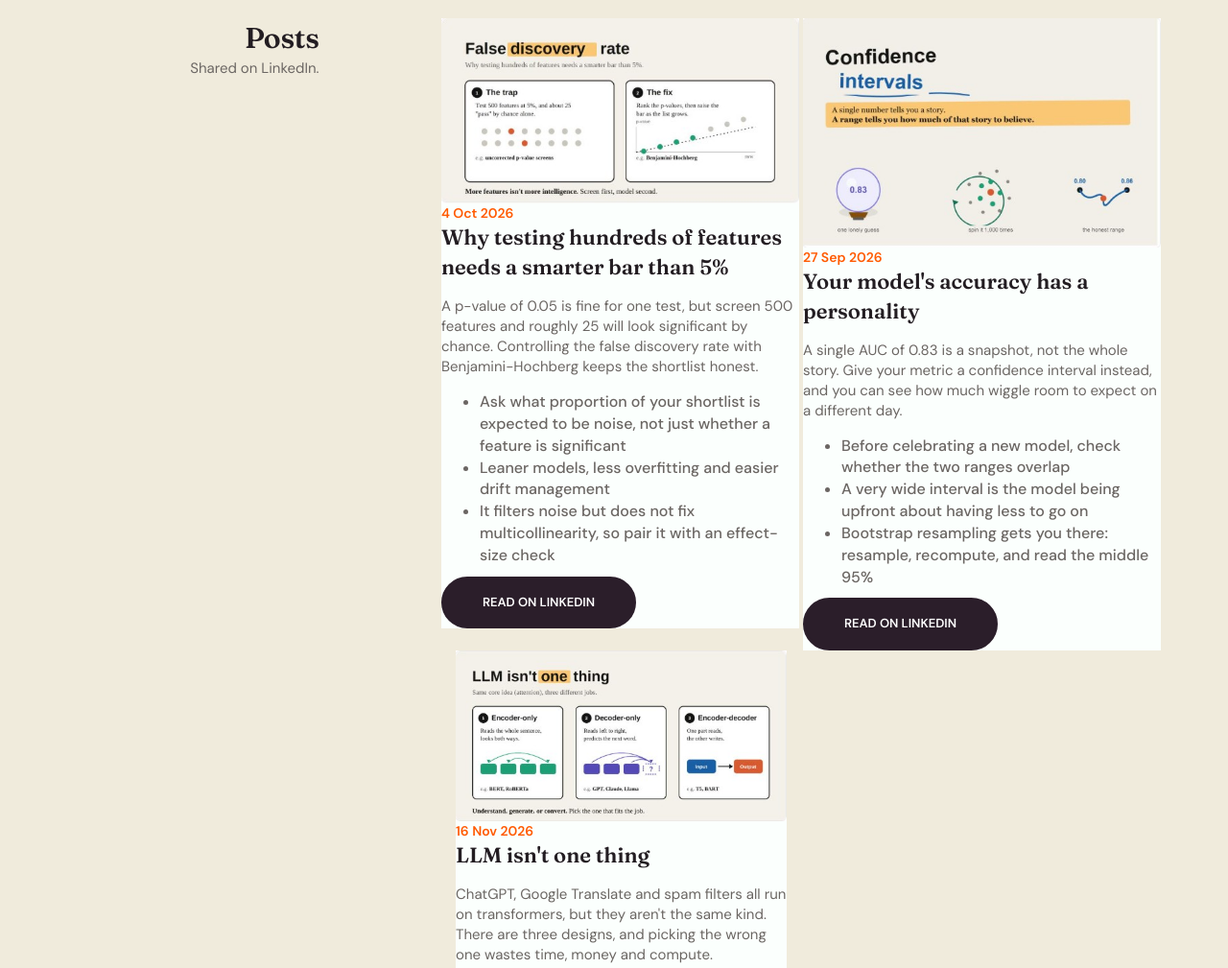
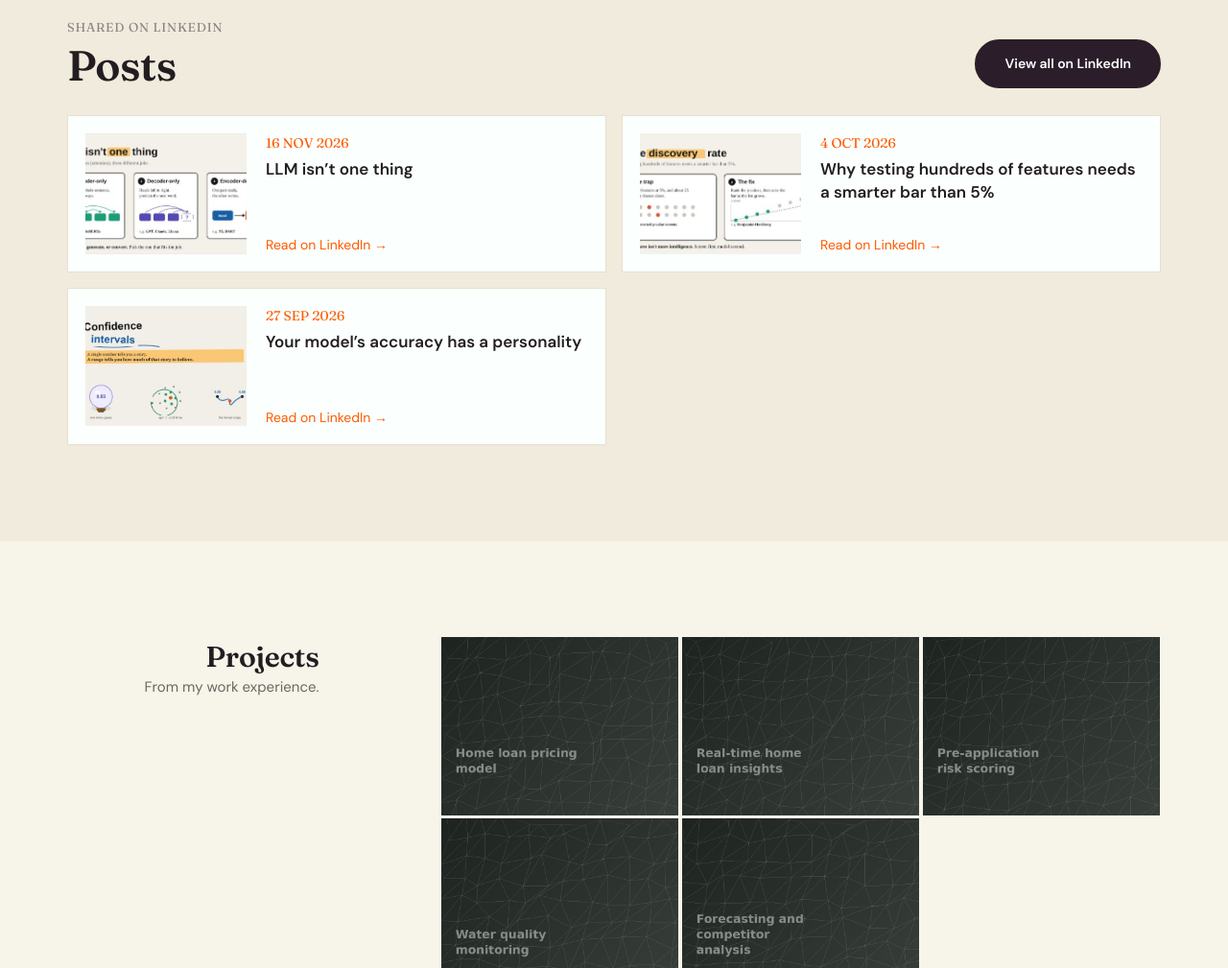
Before and after one commit to Amir-Aghili/Amir_Webpage, a plain HTML site: page index.html in a window 1280 px wide. Shown: the part 3320-4329 px from the top of the page at 96% size. Drawn offline with Linux system fonts and the light colour scheme.

Commit message:
Add files via upload

```diff
--- a/index.html
+++ b/index.html
@@ -240,56 +240,45 @@
 
         <!-- Posts -->
         <div id="posts">
-            <div>
-                <div class="container content-lg">
-                    <div class="row">
-                        <div class="col-sm-3 sm-margin-b-30">
-                            <div class="text-right sm-text-left">
-                                <h2 class="margin-b-0">Posts</h2>
-                                <p>Shared on LinkedIn.</p>
+            <div class="container content-lg">
+                <div class="posts-head">
+                    <div>
+                        <div class="posts-eyebrow">Shared on LinkedIn</div>
+                        <h2>Posts</h2>
+                    </div>
+                    <a class="btn-theme btn-base-bg" href="https://www.linkedin.com/in/amir-latifaghili/" target="_blank" rel="noopener">View all on LinkedIn</a>
+                </div>
+                <div class="posts-grid">
+                    <a class="post-row" href="https://www.linkedin.com/feed/update/urn:li:activity:7527841964642263040/" target="_blank" rel="noopener">
+                        <img src="img/post-llm.jpg" alt="Graphic from the post: LLM isn’t one thing" loading="lazy">
+                        <div class="post-row-body">
+                            <div>
+                                <div class="post-meta">16 Nov 2026</div>
+                                <h3>LLM isn’t one thing</h3>
                             </div>
+                            <div class="post-link">Read on LinkedIn →</div>
                         </div>
-                        <div class="col-sm-8 col-sm-offset-1">
-                            <div class="row row-space-2">
-                            <div class="col-sm-6 md-margin-b-4">
-                                <div class="post-card">
-                                    <img class="img-responsive full-width" src="img/post-fdr.jpg" alt="Graphic from the post: Why testing hundreds of features needs a smarter bar than 5%">
-                                    <div class="post-card-body">
-                                        <span class="post-date">4 Oct 2026</span>
-                                        <h3>Why testing hundreds of features needs a smarter bar than 5%</h3>
-                                        <p>A p-value of 0.05 is fine for one test, but screen 500 features and roughly 25 will look significant by chance. Controlling the false discovery rate with Benjamini-Hochberg keeps the shortlist honest.</p>
-                                        <ul><li>Ask what proportion of your shortlist is expected to be noise, not just whether a feature is significant</li><li>Leaner models, less overfitting and easier drift management</li><li>It filters noise but does not fix multicollinearity, so pair it with an effect-size check</li></ul>
-                                        <a class="btn-theme btn-theme-sm btn-base-bg text-uppercase" href="https://www.linkedin.com/feed/update/urn:li:activity:7512435879391453184/" target="_blank" rel="noopener">Read on LinkedIn</a>
-                                    </div>
-                                </div>
+                    </a>
+                    <a class="post-row" href="https://www.linkedin.com/feed/update/urn:li:activity:7512435879391453184/" target="_blank" rel="noopener">
+                        <img src="img/post-fdr.jpg" alt="Graphic from the post: Why testing hundreds of features needs a smarter bar than 5%" loading="lazy">
+                        <div class="post-row-body">
+                            <div>
+                                <div class="post-meta">4 Oct 2026</div>
+                                <h3>Why testing hundreds of features needs a smarter bar than 5%</h3>
                             </div>
-                            <div class="col-sm-6 md-margin-b-4">
-                                <div class="post-card">
-                                    <img class="img-responsive full-width" src="img/post-confidence.jpg" alt="Graphic from the post: Your model's accuracy has a personality">
-                                    <div class="post-card-body">
-                                        <span class="post-date">27 Sep 2026</span>
-                                        <h3>Your model's accuracy has a personality</h3>
-                                        <p>A single AUC of 0.83 is a snapshot, not the whole story. Give your metric a confidence interval instead, and you can see how much wiggle room to expect on a different day.</p>
-                                        <ul><li>Before celebrating a new model, check whether the two ranges overlap</li><li>A very wide interval is the model being upfront about having less to go on</li><li>Bootstrap resampling gets you there: resample, recompute, and read the middle 95%</li></ul>
-                                        <a class="btn-theme btn-theme-sm btn-base-bg text-uppercase" href="https://www.linkedin.com/feed/update/urn:li:activity:7509892826856378368/" target="_blank" rel="noopener">Read on LinkedIn</a>
-                                    </div>
-                                </div>
+                            <div class="post-link">Read on LinkedIn →</div>
+                        </div>
+                    </a>
+                    <a class="post-row" href="https://www.linkedin.com/feed/update/urn:li:activity:7509892826856378368/" target="_blank" rel="noopener">
+                        <img src="img/post-confidence.jpg" alt="Graphic from the post: Your model’s accuracy has a personality" loading="lazy">
+                        <div class="post-row-body">
+                            <div>
+                                <div class="post-meta">27 Sep 2026</div>
+                                <h3>Your model’s accuracy has a personality</h3>
                             </div>
-                            </div>
-                            <div class="col-sm-6 md-margin-b-4">
-                                <div class="post-card">
-                                    <img class="img-responsive full-width" src="img/post-llm.jpg" alt="Graphic from the post: LLM isn't one thing">
-                                    <div class="post-card-body">
-                                        <span class="post-date">16 Nov 2026</span>
-                                        <h3>LLM isn't one thing</h3>
-                                        <p>ChatGPT, Google Translate and spam filters all run on transformers, but they aren't the same kind. There are three designs, and picking the wrong one wastes time, money and compute.</p>
-                                        <ul><li>Encoder-only (BERT, RoBERTa) suits classification, search and spam detection</li><li>Decoder-only (GPT, Claude, Llama) suits chat, writing, coding and summarising</li><li>Encoder-decoder (T5, BART) suits translation and text-to-text tasks</li></ul>
-                                        <a class="btn-theme btn-theme-sm btn-base-bg text-uppercase" href="https://www.linkedin.com/feed/update/urn:li:activity:7527841964642263040/" target="_blank" rel="noopener">Read on LinkedIn</a>
-                                    </div>
-                                </div>
-                            </div>
+                            <div class="post-link">Read on LinkedIn →</div>
                         </div>
-                    </div>
+                    </a>
                 </div>
             </div>
         </div>
```
